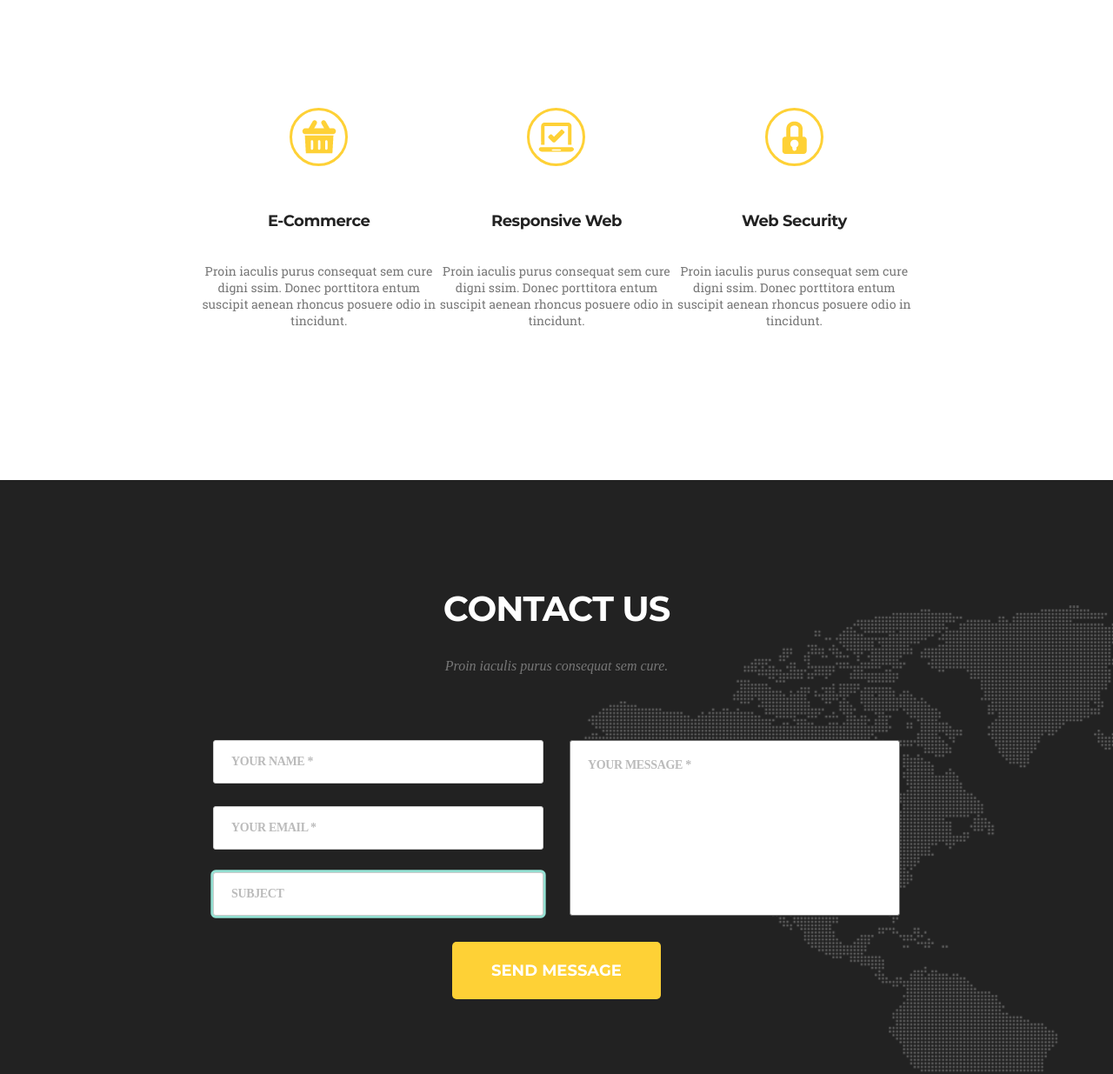
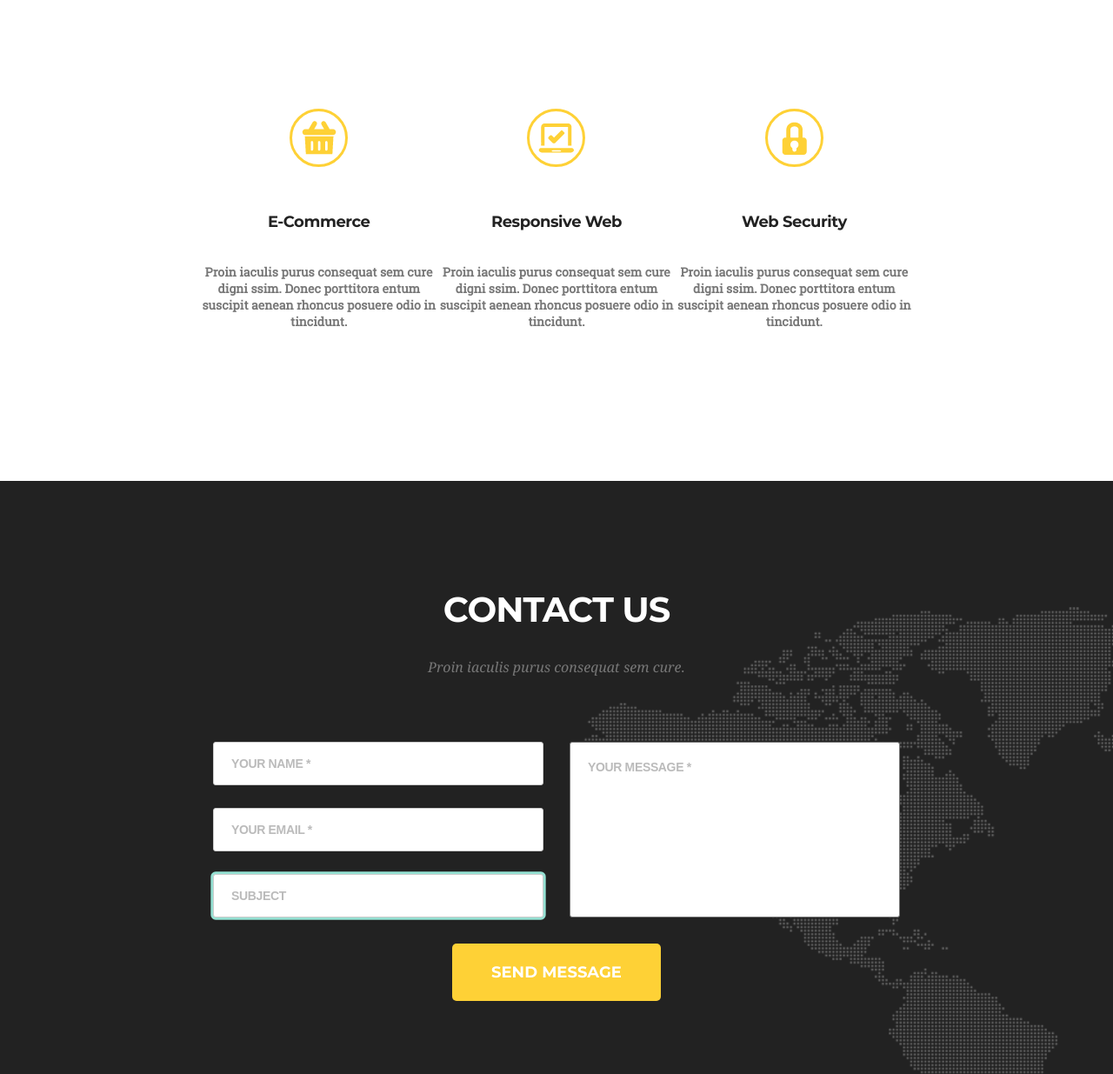
Before and after one commit to ajaxamsterdamsergey/GoIT, a plain HTML site: page Homework7/index.html in a window 1280 px wide. Shown: the part 380-1615 px from the top of the page at 87% size. Drawn offline with Linux system fonts and the light colour scheme; files whose address does not match are found by name.

Commit message:
resubmit#2

```diff
--- a/Homework7/css/main.css
+++ b/Homework7/css/main.css
@@ -9,34 +9,33 @@
   font-family: "Marck-script";
   src: url(../fonts/marck-script-v9-latin-regular.woff) format("woff"),
     url(../fonts/marck-script-v9-latin-regular.woff2) format("woff2");
-  font-weight: 400;
+  font-weight: normal;
 }
 @font-face {
   font-family: "Montserrat";
   src: url(../fonts/montserrat-v13-latin-regular.woff) format("woff"),
     url(../fonts/montserrat-v13-latin-regular.woff2) format("woff2");
-  font-weight: 400px;
+  font-weight: normal;
 }
 @font-face {
   font-family: "Montserrat";
   src: url(../fonts/montserrat-v13-latin-700.woff) format("woff"),
     url(../fonts/montserrat-v13-latin-700.woff2) format("woff2");
-  font-weight: 700;
+  font-weight: bold;
 }
 @font-face {
   font-family: "Droid-Serif";
   src: url(../fonts/DroidSerif-Italic.woff) format("woff");
-  font-weight: 400;
+  font-weight: normal;
   font-style: italic;
 }
 @font-face {
   font-family: "Roboto Slab";
   src: url(../fonts/roboto-slab-v8-latin-regular.woff) format("woff"),
     url(../fonts/roboto-slab-v8-latin-regular.woff2) format("woff2");
-  font-weight: 400;
+  font-weight: normal;
 }
 .wrapper {
-  max-width: 1400px;
   width: 100%;
   margin: 0 auto;
 }
@@ -48,9 +47,8 @@
 }
 .site_logo {
   color: #222;
-  font-family: "Marck-script";
+  font-family: "Marck-script",sans-serif;
   font-size: 26px;
-  font-weight: 400;
   line-height: 40px;
   letter-spacing: 1.3px;
   text-decoration: none;
@@ -68,9 +66,9 @@
 }
 .nav-menu_link {
   text-decoration: none;
-  font-family: "Montserrat";
+  font-family: "Montserrat", sans-serif;
   font-size: 14px;
-  font-weight: 700;
+  font-weight: bold;
   line-height: 14px;
   text-transform: uppercase;
   color: #222;
@@ -95,18 +93,18 @@
   align-items: center;
 }
 h2 {
-  color: #222222;
-  font-family: "Montserrat";
+  color: #222;
+  font-family: "Montserrat", sans-serif;
   font-size: 40px;
-  font-weight: 700;
+  font-weight: bold;
   line-height: 75px;
   text-transform: uppercase;
   letter-spacing: -1px;
 }
 .subtitle {
   padding: 20px 0;
-  color: #777777;
-  font-family: "Droid Serif";
+  color: #777;
+  font-family: "Droid-Serif", sans-serif;
   font-size: 16px;
   font-style: italic;
 }
@@ -122,10 +120,10 @@ h2 {
 }
 .service_name {
   margin-bottom: 10px;
-  color: #222222;
-  font-family: "Montserrat";
+  color: #222;
+  font-family: "Montserrat", sans-serif;
   font-size: 18px;
-  font-weight: 700;
+  font-weight: bold;
   line-height: 75px;
   letter-spacing: -0.45px;
 }
@@ -137,16 +135,16 @@ h2 {
   width: 67px;
   height: 67px;
   border: 3px solid #fed136;
-  background-color: #ffffff;
+  background-color: #fff;
   border-radius: 50%;
   background-repeat: no-repeat;
   background-position: center;
 }
 .service_info {
-  color: #777777;
-  font-family: "Roboto Slab";
+  color: #777;
+  font-family: "Roboto Slab", sans-serif;
   font-size: 14px;
-  font-weight: 700px;
+  font-weight: bold;
 }
 .E-Commerce::before {
   background-image: url(../img/icons/Icon-Basket.png);
@@ -167,18 +165,18 @@ h2 {
 .contact_title {
   padding-top: 110px;
   text-align: center;
-  color: #ffffff;
-  font-family: "Montserrat";
+  color: #fff;
+  font-family: "Montserrat", sans-serif;
   font-size: 40px;
-  font-weight: 700;
+  font-weight: bold;
   text-transform: uppercase;
   letter-spacing: -1px;
 }
 .contact_subtitle {
   padding-top: 20px;
   text-align: center;
-  color: #777777;
-  font-family: "Droid Serif";
+  color: #777;
+  font-family: "Droid-Serif", sans-serif;
   font-size: 16px;
   font-style: italic;
 }
@@ -209,8 +207,8 @@ h2 {
 
 input {
   height: 50px;
-  border: 1px solid #cccccc;
-  background-color: #ffffff;
+  border: 1px solid #ccc;
+  background-color: #fff;
 }
 
 input:invalid:focus,
@@ -228,9 +226,9 @@ textarea::placeholder,
 input,
 textarea {
   color: #bbb;
-  font-family: " Montserrat";
+  font-family: " Montserrat", sans-serif;
   font-size: 14px;
-  font-weight: 700;
+  font-weight: bold;
   text-transform: uppercase;
   letter-spacing: -0.35px;
 }
@@ -251,10 +249,10 @@ textarea {
   height: 66px;
   background-color: #fed136;
   line-height: 66px;
-  color: #ffffff;
-  font-family: "Montserrat";
+  color: #fff;
+  font-family: "Montserrat", sans-serif;
   font-size: 18px;
-  font-weight: 700;
+  font-weight: bold;
   text-transform: uppercase;
   border: none;
   border-radius: 5px;
--- a/Homework7/index.html
+++ b/Homework7/index.html
@@ -10,7 +10,7 @@
   <body>
     <div class="wrapper">
       <header class="container">
-        <a href="#" class="site_logo">Golden</a>
+        <a href="/" class="site_logo">Golden</a>
         <nav class="navigation">
           <ul class="nav-menu">
             <li><a href="#" class="nav-menu_link">home</a></li>
@@ -61,7 +61,7 @@
           </p>
           <div class="forms">
             <div class="forms_data">
-              <form class="form" action="#" method="get">
+              <form class="form" action="#" method="POST">
                 <div class="form__input-fields">
                   <div class="form__inputs">
                     <input
```
